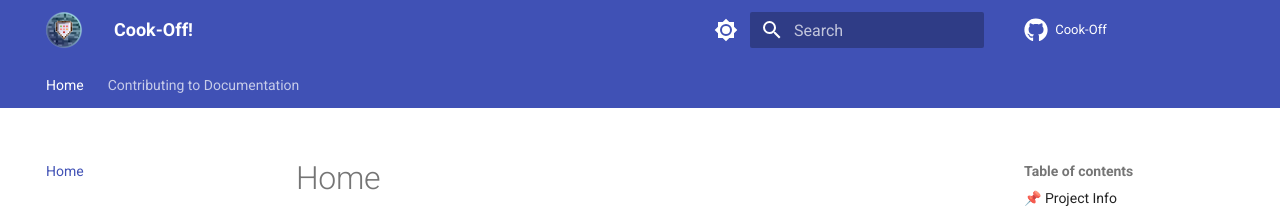
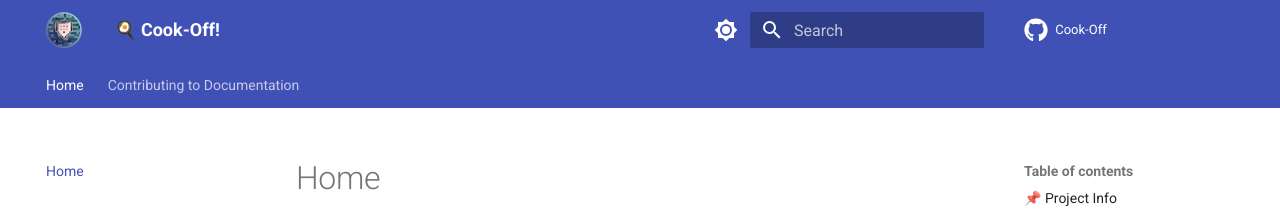
Before and after one commit to BedrockCommands/Cook-Off-Docs, an MkDocs documentation site: the page built from docs/docs/index.md, in a window 1280 px wide. Shown: the top 210 px of the page. Built offline with MkDocs 1.6.1 and Material for MkDocs 9.7.7, drawn with Linux system fonts in a browser that asks for light colours; comment, search, counter and statistics services are not loaded.

```diff
--- a/docs/mkdocs.yml
+++ b/docs/mkdocs.yml
@@ -1,4 +1,4 @@
-site_name: Cook-Off!
+site_name: 🍳 Cook-Off!
 site_url: https://bedrockcommands.github.io/Cook-Off/
 repo_url: "https://github.com/BedrockCommands/Cook-Off"
 repo_name: "Cook-Off"
```
